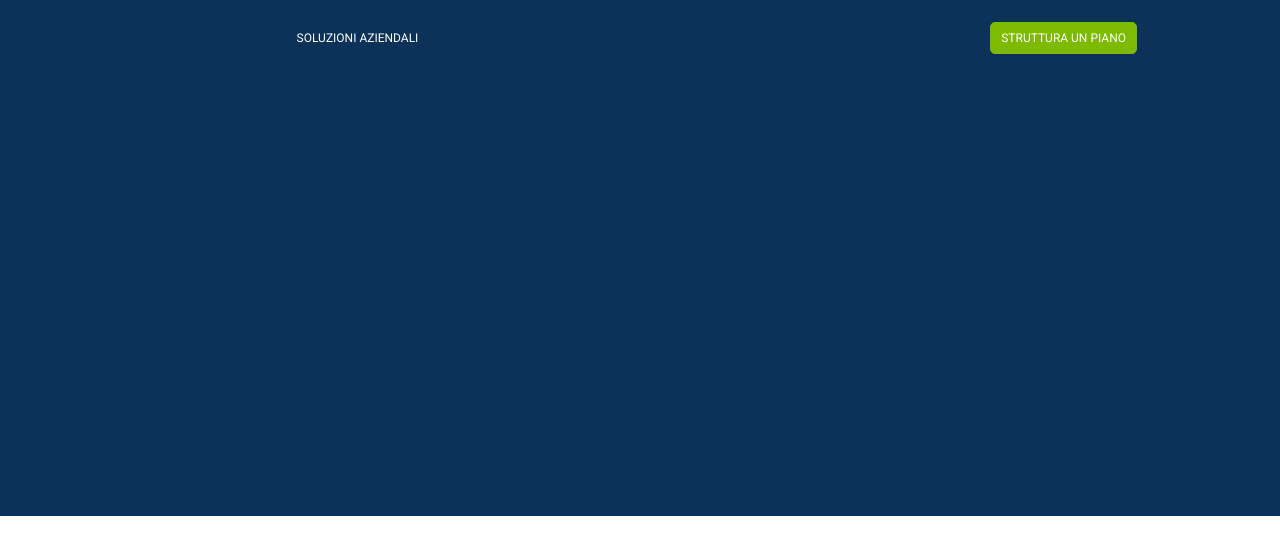
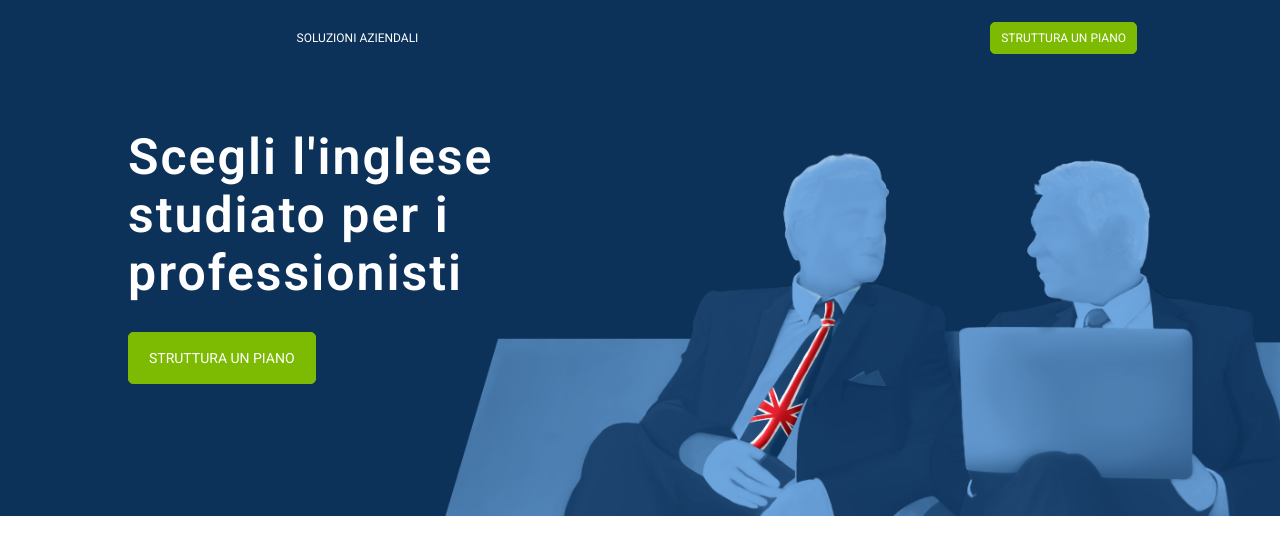
Before and after one commit to Jacopoguerini/htmlcss-fluentify, a plain HTML site: page index.html in a window 1280 px wide. Shown: the part 84-638 px from the top of the page. Drawn offline with Linux system fonts and the light colour scheme.

Commit message:
Completato header

```diff
--- a/css/style.css
+++ b/css/style.css
@@ -41,6 +41,10 @@ body {
     opacity: 0.4;
 }
 
+.w-50 {
+    width: 50%;
+}
+
 /* buttons */
 .btn {
     display: inline-block;
@@ -61,6 +65,10 @@ body {
     background-color: #7cbb02;
     border: 1px solid #7cbb02;
 }
+.btn-big {
+    padding: 10px 20px;
+    font-size: 14px;
+}
 
 .btn-blue:hover {
     background-color: white;
@@ -77,6 +85,10 @@ body {
 header {
     height: 600px;
     background-color: #0c325a;
+    background-image: url(../img/background-header.png);
+    background-position: 115% 105%;
+    background-size: 70%;
+    background-repeat: no-repeat;
 }
 
 nav {
@@ -106,4 +118,19 @@ nav {
 
 .jumbotron {
     height: 520px;
+    position: relative;
 }
+.jumbotron-title {
+    position: absolute;
+    top: 50%;
+    left: 0%;
+    transform: translateY(-50%);
+}
+
+h1 {
+    margin-bottom: 30px;
+    font-size: 50px;
+    font-weight: 600px;
+    color: white;
+    letter-spacing: 2px;
+}
--- a/index.html
+++ b/index.html
@@ -47,7 +47,12 @@
                         </ul>
                     </div>
                 </nav>
-                <div class="jumbotron"></div>
+                <div class="jumbotron w-50">
+                    <div class="jumbotron-title">
+                        <h1>Scegli l'inglese studiato per i professionisti</h1>
+                        <a href="#" class="btn btn-green btn-big">struttura un piano</a>
+                    </div>
+                </div>
             </div>
         </header>
         <!-- /header -->
```
